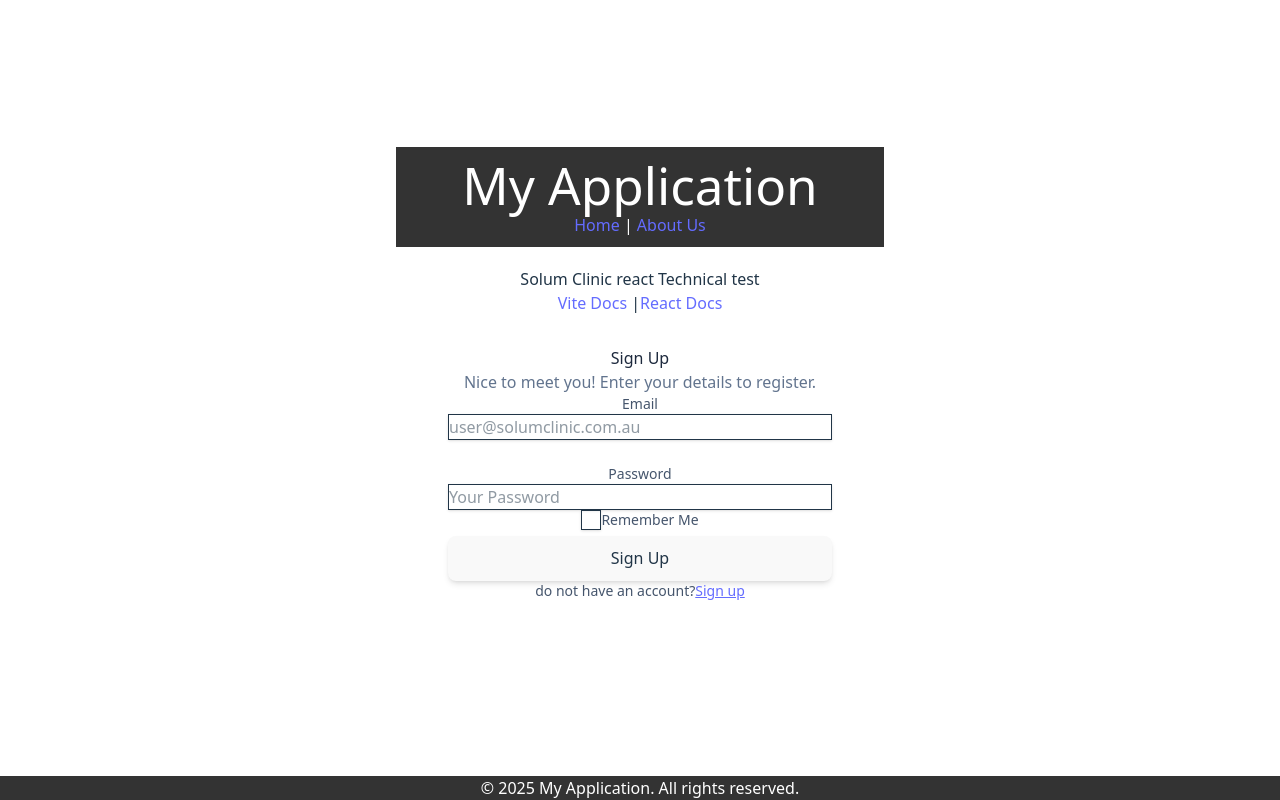
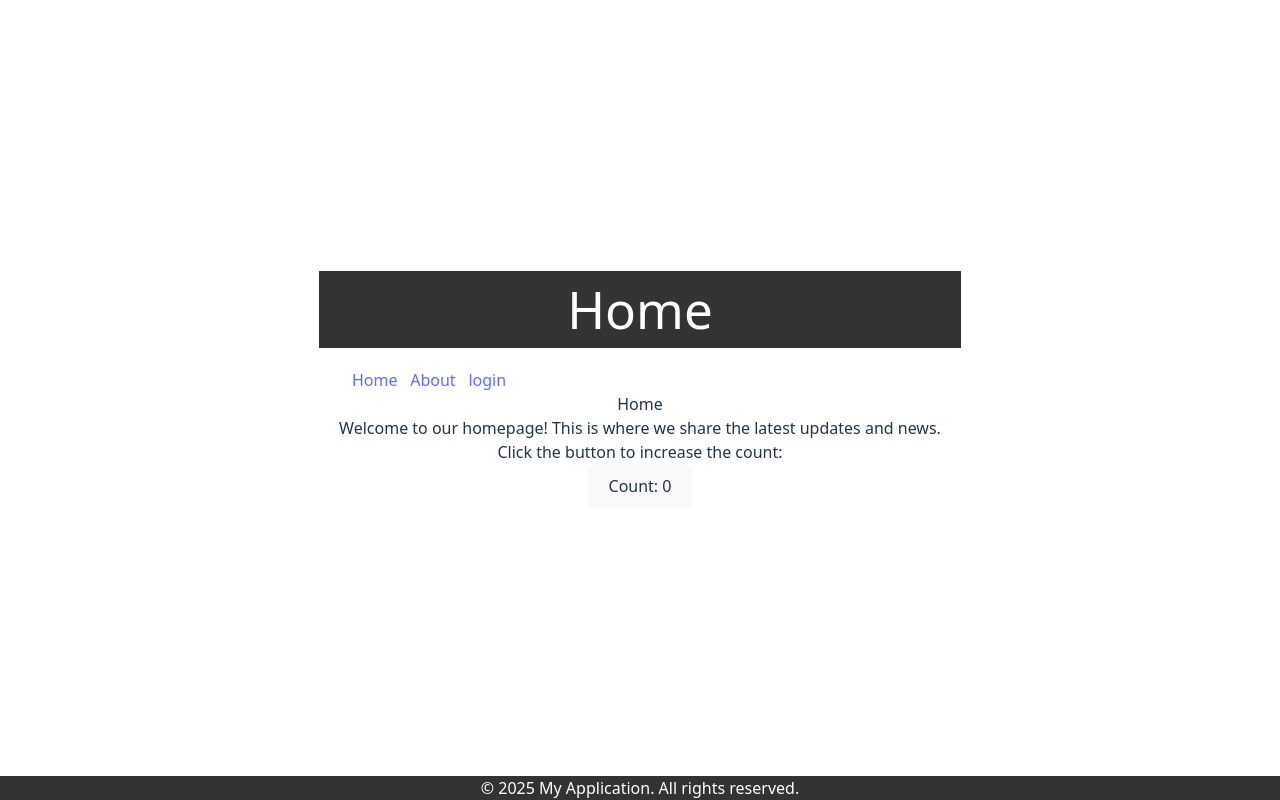
Before and after one commit to josepedrolorenzini/solumclinic-com-au, a React (Vite) app in the folder C/: page / in a window 1280 px wide. Built offline with nearby package versions, Linux system fonts and the light colour scheme.

Commit message:
react router - log in

```diff
--- a/C/src/App.css
+++ b/C/src/App.css
@@ -6,38 +6,13 @@
   text-align: center;
 }
 
-.logo {
-  height: 6em;
-  padding: 1.5em;
-  will-change: filter;
-  transition: filter 300ms;
-}
-.logo:hover {
-  filter: drop-shadow(0 0 2em #646cffaa);
-}
-.logo.react:hover {
-  filter: drop-shadow(0 0 2em #61dafbaa);
-}
 
-@keyframes logo-spin {
-  from {
-    transform: rotate(0deg);
-  }
-  to {
-    transform: rotate(360deg);
-  }
-}
 
-@media (prefers-reduced-motion: no-preference) {
-  a:nth-of-type(2) .logo {
-    animation: logo-spin infinite 20s linear;
-  }
-}
 
 .card {
   padding: 2em;
 }
 
-.read-the-docs {
-  color: #888;
+ #menuList li {
+  margin-left: 0.8em;
 }
--- a/C/src/App.jsx
+++ b/C/src/App.jsx
@@ -1,25 +1,41 @@
-import { useState } from 'react'
+import { use, useState } from 'react'
 import './App.css'
-import LoginForm from './components/LoginForm'
+import usuarios from './data/users.json'
 import Layout from './Layout/Layout'
+import { Link, Route, Routes, useLocation, useParams } from 'react-router-dom'
+import Home from './pages/Home'
+import About from './pages/About'
+import Login from './pages/Login'
 
-function App() {
-  const [title, setTitle] = useState("Solum Clinic react Technical test")
 
+function App({users , title}) {
+  users = JSON.parse(JSON.stringify(usuarios));
+  const userParams = useLocation();
+
+  console.log(userParams)
   return (
     <>
-    <Layout>
+    <Layout title={userParams.pathname === "/"? "Home": userParams.pathname.slice(1).toUpperCase()}>
+       <div>
+        <nav>
+              <ul id='menuList' className='list-none flex p-4'>
+                <li>
+                  <Link to="/">Home</Link>
+                </li>
+                <li>
+                  <Link to="/about">About</Link>
+                </li>
+                <li>
+                  <Link to="/login">login</Link>
+                </li>
 
-
-      <div>
-      <h2>{title}</h2>
-      <nav>
-        <a href="https://vitejs.dev" target="_blank">Vite Docs</a> |
-        <a href="https://react.dev" target="_blank">React Docs</a>
-      </nav>
-      </div>
-      <div className="card">
-        <LoginForm />
+              </ul>
+          </nav>
+          <Routes>
+            <Route path="/" element={<Home title={Home.name} />} />
+            <Route path="/about" element={<About title={userParams.pathname.slice(1)} />} />
+            <Route path="/login" element={<Login title={userParams.pathname.slice(1)} />} />
+          </Routes>
       </div>
        </Layout>
     </>
--- a/C/src/Layout/Layout.jsx
+++ b/C/src/Layout/Layout.jsx
@@ -1,13 +1,11 @@
 import React from "react";
 
-const Layout = ({ children }) => {
+const Layout = ({ children , title}) => {
   return (
     <div>
       <header style={headerStyle}>
-        <h1>My Application</h1>
-        <nav>
-          <a href="/">Home</a> | <a href="/about">About Us</a>
-        </nav>
+        <h1>{title}</h1>
+
       </header>
       <main style={mainStyle}>{children}</main>
       <footer style={footerStyle}>
--- a/C/src/components/LoginForm.jsx
+++ b/C/src/components/LoginForm.jsx
@@ -1,13 +1,25 @@
 import React, { useState } from 'react'
 import { Link } from 'react-router-dom';
 
-function LoginForm() {
+function LoginForm({usuarios}) {
+    console.log(usuarios.users);
 
-    const [email, setEmail] = useState({
-        userMail: "user@solumclinic.com.au"
-    })
-    const [password, setPassword] =  useState('12345');
+    const [users, setUsers] = useState(usuarios.users) ;
 
+    const handleSubmit = (e) => {
+        e.preventDefault();
+
+        console.log(e.target.email.value);
+        console.log(e.target.password.value);
+
+        users.forEach( (user,index) => {
+            console.log(user.mail, user.password);
+            if(user.mail === e.target.email.value){
+                console.log(`User found: ${index}  `, user.mail);
+            }
+        })
+
+        }
 
   return (
     <>
@@ -18,7 +30,10 @@ function LoginForm() {
   <p className="text-slate-500 font-light">
     Nice to meet you! Enter your details to register.
   </p>
-  <form className="mt-8 mb-2 w-80 max-w-screen-lg sm:w-96">
+  <form
+  onSubmit={handleSubmit}
+  className="mt-8 mb-2 w-80 max-w-screen-lg sm:w-96"
+  >
     <div className="mb-1 flex flex-col gap-6">
       <div className="w-full max-w-sm min-w-[200px]">
         <label className="block mb-2 text-sm text-slate-600">
@@ -29,7 +44,7 @@ function LoginForm() {
         id='email'
        // value={email.userMail}
         className="w-full bg-transparent placeholder:text-slate-400 text-slate-700 text-sm border border-slate-200 rounded-md px-3 py-2 transition duration-300 ease focus:outline-none focus:border-slate-400 hover:border-slate-300 shadow-sm focus:shadow"
-        placeholder={email.userMail} />
+        placeholder={users[0].mail} />
       </div>
       <div className="w-full max-w-sm min-w-[200px]">
         <label className="block mb-2 text-sm text-slate-600">
@@ -55,8 +70,11 @@ function LoginForm() {
         Remember Me
       </label>
     </div>
-    <button className="mt-4 w-full rounded-md bg-slate-800 py-2 px-4 border border-transparent text-center text-sm text-white transition-all shadow-md hover:shadow-lg focus:bg-slate-700 focus:shadow-none active:bg-slate-700 hover:bg-slate-700 active:shadow-none disabled:pointer-events-none disabled:opacity-50 disabled:shadow-none" type="button">
-      Sign Up
+    <button
+    className="mt-4 w-full rounded-md bg-slate-800 py-2 px-4 border border-transparent text-center text-sm text-white transition-all shadow-md hover:shadow-lg focus:bg-slate-700 focus:shadow-none active:bg-slate-700 hover:bg-slate-700 active:shadow-none disabled:pointer-events-none disabled:opacity-50 disabled:shadow-none"
+    type="submit"
+    >
+      Log In
     </button>
     <p className="flex justify-center mt-6 text-sm text-slate-600">
       do not have an account?
--- /dev/null
+++ b/C/src/components/NavMenu.jsx
@@ -0,0 +1,9 @@
+import React from 'react'
+
+function NavMenu() {
+  return (
+    <div>NavMenu</div>
+  )
+}
+
+export default NavMenu
--- /dev/null
+++ b/C/src/data/users.json
@@ -0,0 +1,20 @@
+{
+    "users": [
+        {
+            "mail": "user1@solumclinic.com.au",
+            "password": "12345"
+        },
+        {
+            "mail": "user2@solumclinic.com.au",
+            "password": "1234"
+        },
+        {
+            "mail": "user3@solumclinic.com.au",
+            "password": "1234"
+        },
+        {
+            "mail": "josephlorezini81@gmail.com",
+            "password": "1234"
+        }
+    ]
+}
--- /dev/null
+++ b/C/src/pages/About.jsx
@@ -0,0 +1,18 @@
+// src/components/About.js
+import React from 'react';
+
+
+const About = ({title}) =>{
+
+ return  (
+    <>
+    <h2>{title}</h2>
+    <p>We are a team of developers who are passionate about creating web applications.</p>
+    <p>just a web developer fetch customer from supabase</p>
+
+    </>
+
+    )
+};
+
+export default About;
--- /dev/null
+++ b/C/src/pages/Home.jsx
@@ -0,0 +1,33 @@
+// src/components/Home.js
+import React, { useEffect } from 'react';
+import { useState } from 'react'
+
+
+const Home = ({title}) => {
+      const [count, setCount] = useState(0) ;
+      const [valor, setValor] = useState(false);
+
+
+      function handleSecondClick(e){
+        console.log(e.target)
+        setValor(valor => !valor)
+      }
+
+      useEffect(()=>{
+        console.log(valor)
+      },[valor])
+
+  return (
+  <>
+  <div>
+      <h2>{title}</h2>
+      <p>Welcome to our homepage! This is where we share the latest updates and news.</p>
+      <p>Click the button to increase the count:</p>
+      <button onClick={() => setCount(count + 1)}>Count: {count}</button>
+      </div>
+
+  </>
+      )
+};
+
+export default Home;
--- /dev/null
+++ b/C/src/pages/Login.jsx
@@ -0,0 +1,16 @@
+// src/components/Contact.js
+import React, { useState } from 'react';
+import LoginForm from '../components/LoginForm'
+import usuarios from '../data/users.json'
+
+const Login = ({users}) => {
+    users = JSON.parse(JSON.stringify(usuarios));
+    return (
+        <>
+
+          <LoginForm  usuarios={users}  />
+        </>
+    );
+};
+
+export default Login;
```
